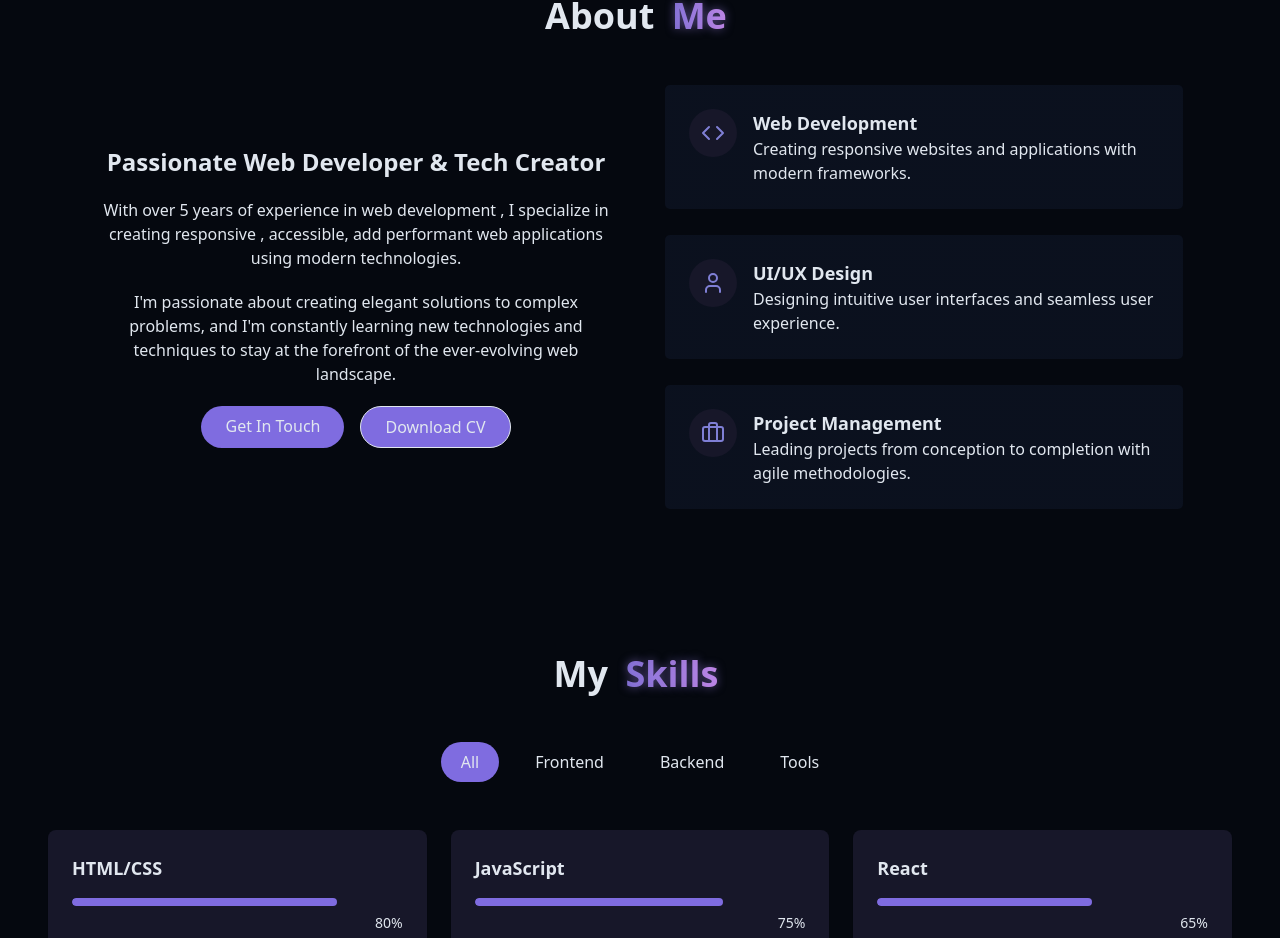
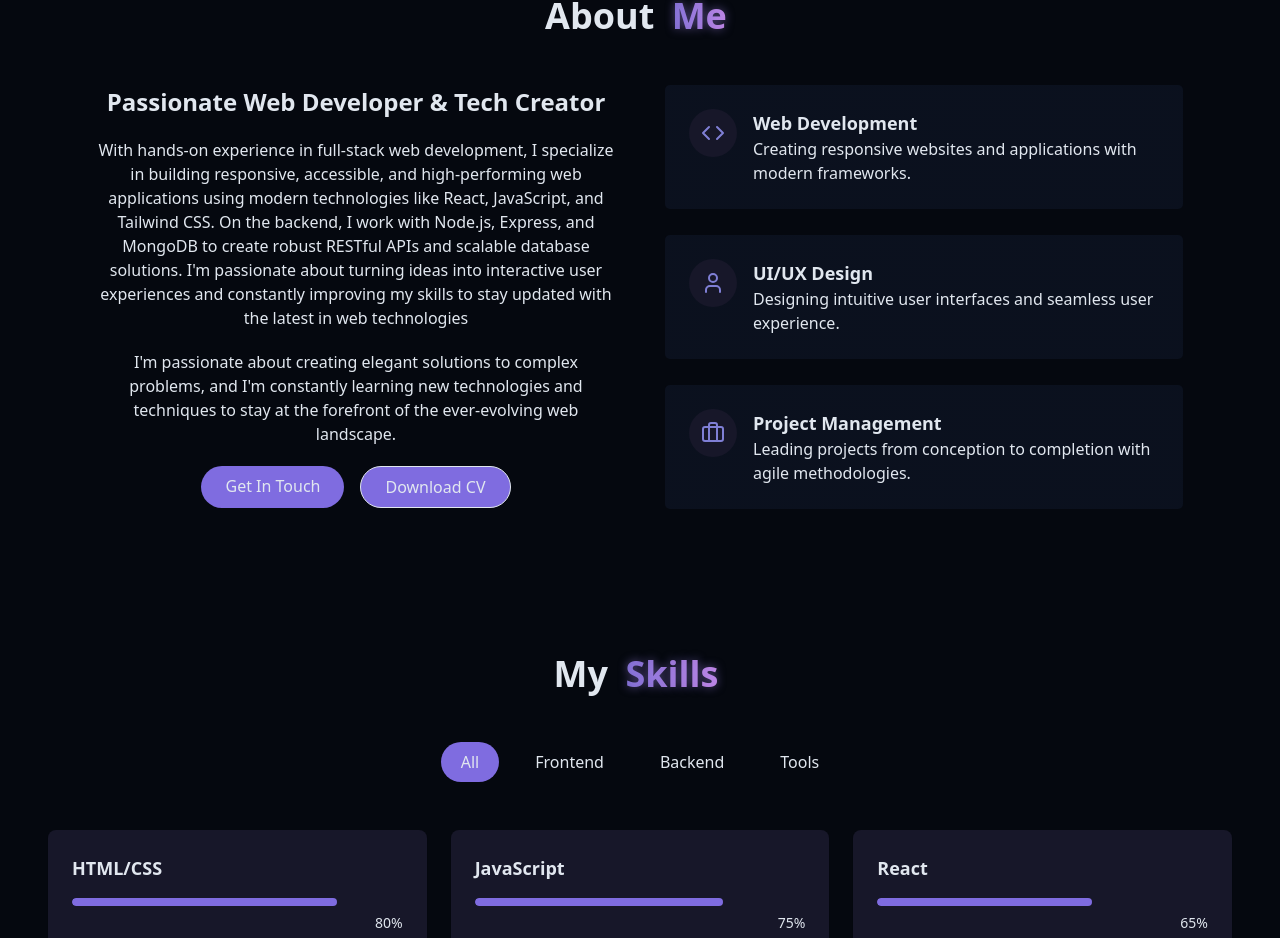
Before and after one commit to kumarsachinkain01/sk_portfolio, a React (Vite) app: page / in a window 1280 px wide. Shown: the part 852-1790 px from the top of the page. Built offline with nearby package versions, Linux system fonts and the light colour scheme.

Commit message:
change the content of about section

```diff
--- a/src/components/AboutSection.jsx
+++ b/src/components/AboutSection.jsx
@@ -32,7 +32,9 @@ const AboutSection = () => {
              <div className='space-y-5'>
                  <h3 className='text-2xl font-semibold'>Passionate Web Developer & Tech Creator</h3>
                  <p className='text-muted-foreground'>
-                  With over 5 years of experience in web development , I specialize in creating responsive , accessible, add performant web applications using modern technologies.
+                  With hands-on experience in full-stack web development, I specialize in building responsive, accessible, and high-performing web applications using modern technologies like React, JavaScript, and Tailwind CSS.
+
+                  On the backend, I work with Node.js, Express, and MongoDB to create robust RESTful APIs and scalable database solutions. I'm passionate about turning ideas into interactive user experiences and constantly improving my skills to stay updated with the latest in web technologies
                  </p>
 
                  <p className='text-muted-foreground'>
```
